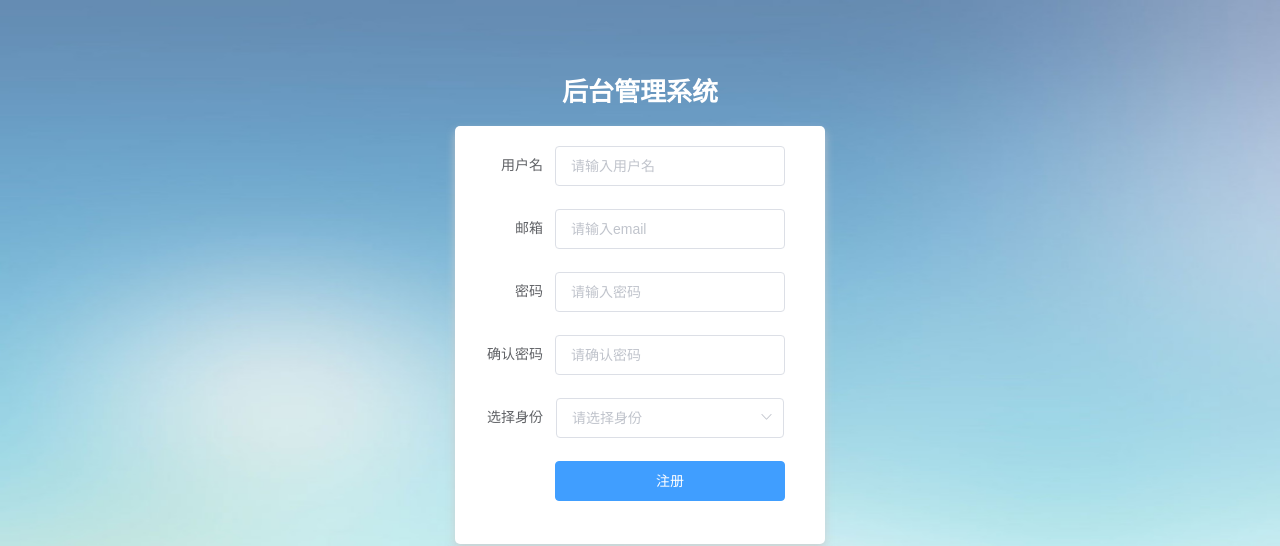
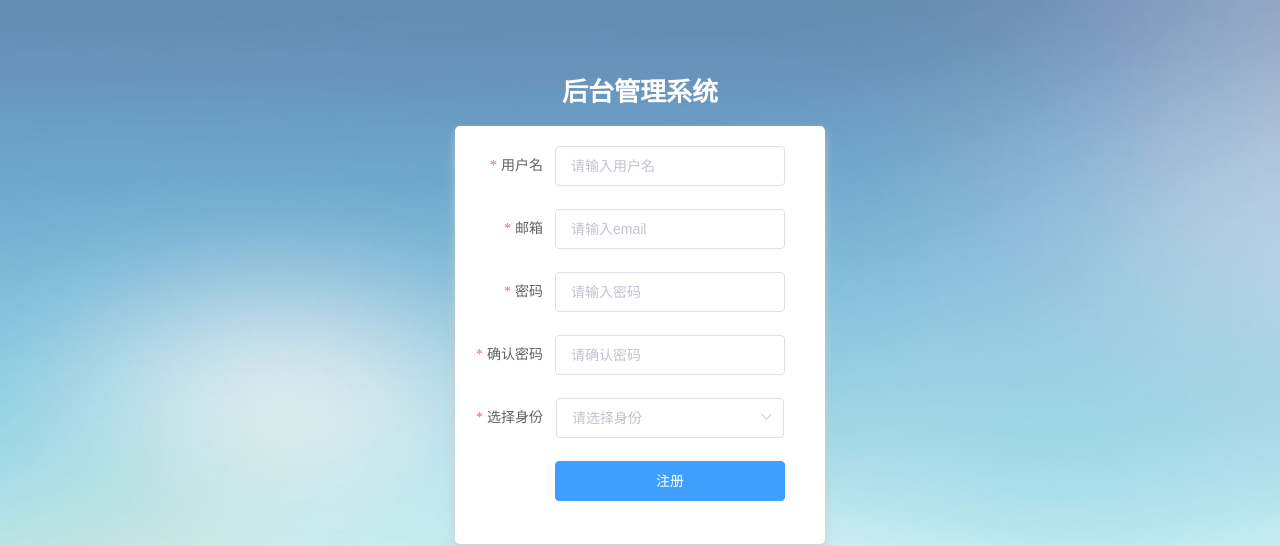
Before and after one commit to xunzhanggzl/vue-fund-manage, a Vue app in the folder client/: page /register in a window 1280 px wide. Shown: the top 546 px of the page. Built offline with nearby package versions, Linux system fonts and the light colour scheme.

Commit message:
为表单添加基本的验证

```diff
--- a/client/src/views/Register.vue
+++ b/client/src/views/Register.vue
@@ -17,7 +17,7 @@
             <el-input type="password" v-model="registerUser.password2" placeholder="请确认密码"></el-input>
           </el-form-item>
 
-          <el-form-item label="选择身份">
+          <el-form-item label="选择身份" prop="identity">
             <el-select v-model="registerUser.identity" placeholder="请选择身份">
               <el-option label="管理员" value="manager"></el-option>
               <el-option label="员工" value="employee"></el-option>
@@ -37,6 +37,13 @@
 export default {
   name: "register",
   data() {
+    let validatePass = (rule, value, callback) => {
+      if (value !== this.registerUser.password) {
+        callback(new Error('两次输入密码不一致!'));
+      } else {
+        callback();
+      }
+    };
     return {
       registerUser:{
         name: "",
@@ -44,8 +51,44 @@ export default {
         password: "",
         password2: "",
         identity: ""
+      },
+      rules: {
+        name: [
+          { required: true, message: '用户名不能为空', trigger: 'blur' },
+          { min: 2, max: 15, message: '长度在2到15个字符之间', trigger: 'blur' }
+        ],
+        email: [
+          { required: true, message: '邮箱格式不正确', trigger: 'blur', type: 'email'}
+        ],
+        password: [
+          { required: true, message: '密码不能为空', trigger: 'blur' },
+          { min: 6, max: 30, message: '长度在6到30个字符之间', trigger: 'blur' }
+        ],
+        password2: [
+          { required: true, message: '确认密码不能为空', trigger: 'blur' },
+          { min: 6, max: 30, message: '长度在6到30个字符之间', trigger: 'blur' },
+          { validator: validatePass, trigger: 'blur' }
+        ],
+        // 自己添加的身份验证
+        identity: [
+          { required: true, message: '身份不能为空', trigger: 'blur' },
+          { min: 3, max: 30, trigger: 'blur' },
+        ]
       }
     }
+  },
+  methods: {
+    submitForm(formName) {
+      console.log(formName)
+      this.$refs[formName].validate((valid) => {
+        if (valid) {
+          alert('submit!');
+        } else {
+          console.log('error submit!!');
+          return false;
+        }
+      });
+    },
   },
   components: {}
 }
```
